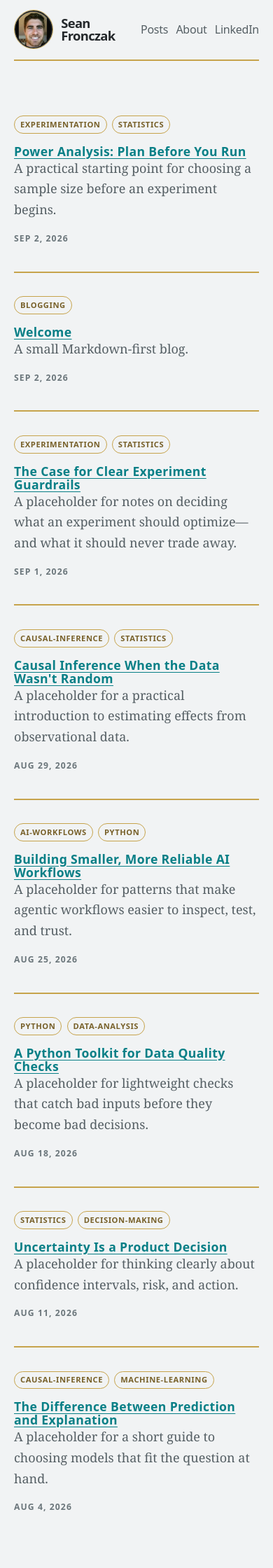
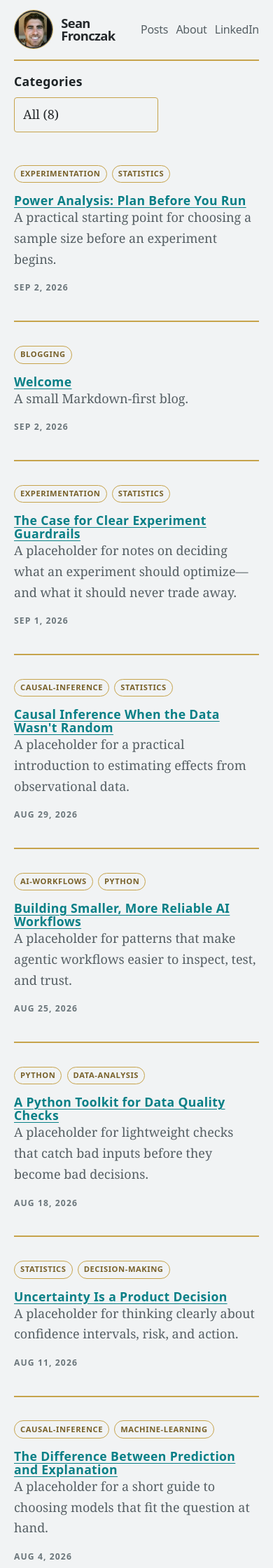
Before and after one commit to seanczak/blog, a Jekyll site: the page built from index.md, in a window 390 px wide. Shown: the top 2240 px of the page at 70% size. Built offline with Jekyll 4.4.1, drawn with Linux system fonts in a browser that asks for light colours; some of the changed text lies outside the part shown.

Commit message:
Move mobile category filter to archive top

```diff
--- a/assets/css/style.css
+++ b/assets/css/style.css
@@ -35,6 +35,8 @@ h3 a:hover { color: #1e4d42; text-decoration: underline; }
 .article-nav { border-left: 0; padding-left: 0; }
 .category-nav h2 { margin-bottom: .8rem; }
 .category-links, .article-nav nav { display: grid; gap: .35rem; }
+.category-select { display: none; }
+.visually-hidden { height: 1px; margin: -1px; overflow: hidden; padding: 0; position: absolute; width: 1px; clip: rect(0, 0, 0, 0); white-space: nowrap; }
 .article-nav nav { border-left: 1px solid #cbd1d4; gap: .15rem; }
 .category-links button, .article-nav a { background: none; border: 0; color: #555f64; cursor: pointer; font-family: ui-sans-serif, system-ui, sans-serif; font-size: .85rem; padding: .15rem 0; text-align: left; text-decoration: none; }
 .article-nav a { border-left: 2px solid transparent; margin-left: var(--toc-indent, 0rem); padding-left: .65rem; }
@@ -68,6 +70,7 @@ footer { border-top: 2px solid #c6a34b; color: #6b767b; font-family: ui-sans-ser
   .section-heading span, .post-meta, footer { color: #9eaaae; }
   .category-nav, .article-nav { border-color: #465156; }
   .article-nav nav { border-color: #465156; }
+  .category-select { background: #1f2528; border-color: #bda85d; color: #e1e6e8; }
   .category-links button, .article-nav a { color: #bdc7ca; }
   .article-nav a.is-active { border-left-color: #44c5c9; color: #44c5c9; }
   .post-categories span, .post-categories a, .post-categories button { border-color: #bda85d; color: #d7c882; }
@@ -85,8 +88,13 @@ footer { border-top: 2px solid #c6a34b; color: #6b767b; font-family: ui-sans-ser
   .post-categories a:hover, .post-categories button:hover { background: #bda85d; color: #1f2528; }
 }
 @media (max-width: 32rem) {
+  main { padding-top: 1.25rem; }
   .site-header nav { gap: .7rem; }
   .header-profile { height: 3.5rem; width: 3.5rem; }
-  .archive-layout, .post-layout { display: block; }
-  .category-nav, .article-nav { border-left: 0; border-top: 1px solid #cbd1d4; margin-top: 2.5rem; padding: 1.5rem 0 0; position: static; }
+  .archive-layout { display: flex; flex-direction: column; gap: 2rem; }
+  .post-layout { display: block; }
+  .category-nav { border: 0; margin: 0; order: -1; padding: 0; position: static; }
+  .category-links { display: none; }
+  .category-select { appearance: none; background: #f1f3f4; border: 1px solid #c6a34b; border-radius: .25rem; color: #24282b; display: block; font: inherit; padding: .6rem .75rem; width: 100%; }
+  .article-nav { border-left: 0; border-top: 1px solid #cbd1d4; margin-top: 2.5rem; padding: 1.5rem 0 0; position: static; }
 }
--- a/index.md
+++ b/index.md
@@ -23,9 +23,16 @@ title: Writing
 
   <aside class="category-nav" aria-label="Post categories">
     <h2>Categories</h2>
+    <label class="visually-hidden" for="category-select">Filter posts by category</label>
+    <select class="category-select" id="category-select">
+      <option value="all">All ({{ site.posts | size }})</option>
+      {% assign categories = site.categories | sort %}
+      {% for category in categories %}
+        <option value="{{ category[0] | slugify }}">{{ category[0] }} ({{ category[1] | size }})</option>
+      {% endfor %}
+    </select>
     <div class="category-links">
       <button class="is-active" data-category="all" type="button">All <span>{{ site.posts | size }}</span></button>
-      {% assign categories = site.categories | sort %}
       {% for category in categories %}
         <button data-category="{{ category[0] | slugify }}" type="button">{{ category[0] }} <span>{{ category[1] | size }}</span></button>
       {% endfor %}
```
Also changed, not shown: other parts of index.md (+7 -0 lines).
